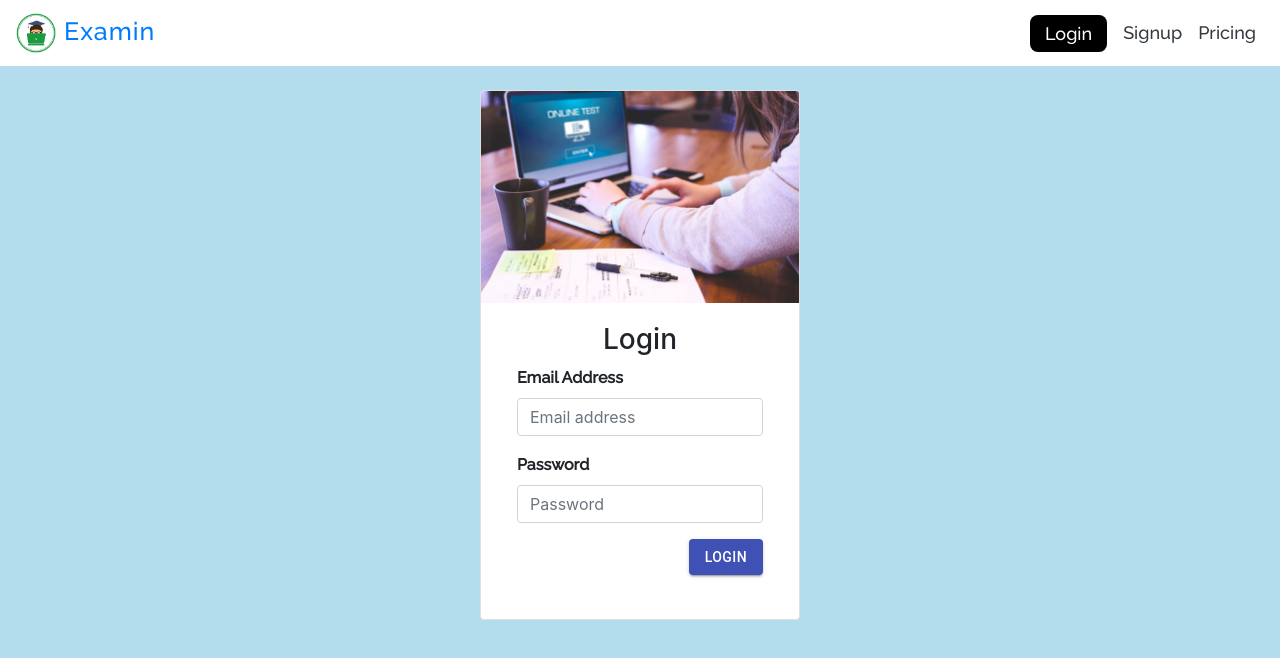
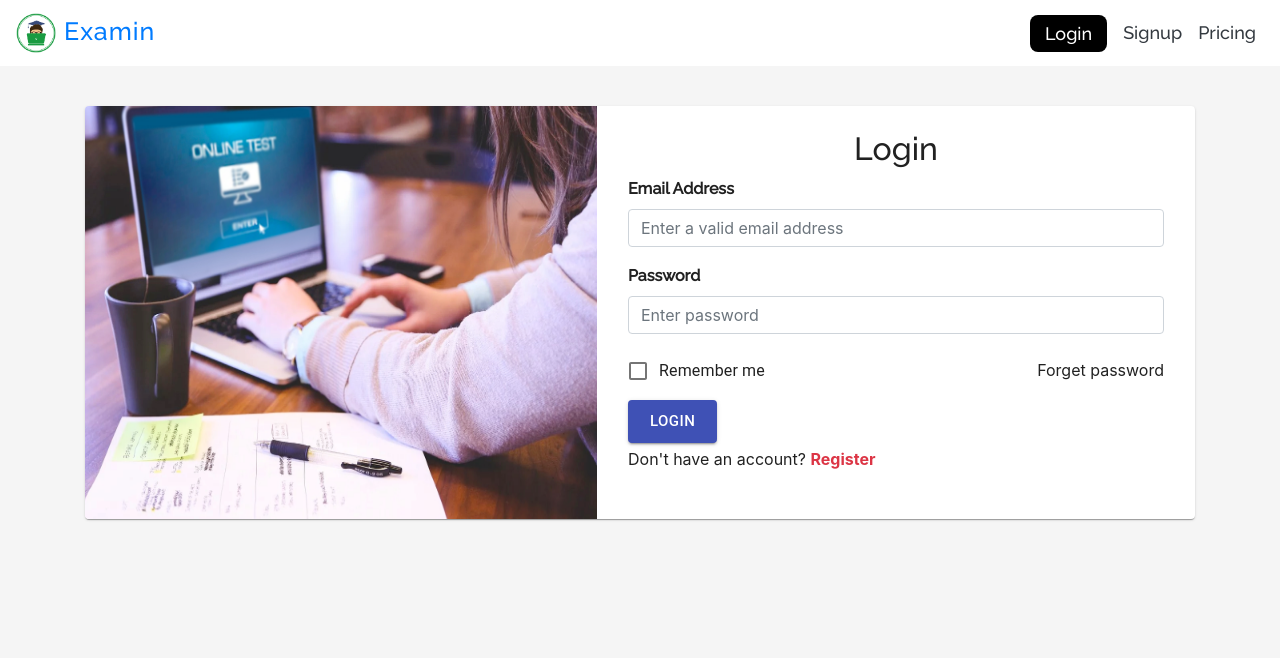
Before and after one commit to upendra-tarnoju/exam-portal, a React (Create React App) app in the folder frontend/: page /login in a window 1280 px wide. Shown: the top 658 px of the page. Built offline with nearby package versions, Linux system fonts and the light colour scheme.

Commit message:
updated login screen

```diff
--- a/frontend/src/components/login-component/examinerInput.js
+++ b/frontend/src/components/login-component/examinerInput.js
@@ -3,6 +3,7 @@ import { withRouter } from 'react-router-dom';
 
 import ExaminerService from '../../services/examinerApi';
 import ExaminerInputForm from '../../forms/examinerInputForm';
+import styles from './login.module.css';
 
 class ExaminerInput extends Component {
 	constructor(props) {
@@ -19,8 +20,10 @@ class ExaminerInput extends Component {
 
 	render() {
 		return (
-			<div>
-				<h3 className='bg-white text-center'>Enter details</h3>
+			<div className='d-flex justify-content-center flex-column py-4'>
+				<h3 className={`bg-white text-center ${styles.examinerInputHeading}`}>
+					Examiner details
+				</h3>
 				<ExaminerInputForm handleRedirect={this.handleRedirect} />
 			</div>
 		);
--- a/frontend/src/components/login-component/login.js
+++ b/frontend/src/components/login-component/login.js
@@ -1,23 +1,29 @@
 import React from 'react';
+import { connect } from 'react-redux';
+import { Card } from '@material-ui/core';
+
+import ExaminerInput from './examinerInput';
 import Navbar from '../header/navbar';
 import LoginCard from './loginCard';
-import { connect } from 'react-redux';
-
-import ExaminerInput from './examinerInput';
+import styles from './login.module.css';
 
 const Login = (props) => {
 	return (
-		<div className='container-fluid p-0'>
+		<div className={`container-fluid h-100 p-0 ${styles.bgGrey}`}>
 			<Navbar {...props} />
-			<div className='card mx-auto w-25 mt-4'>
-				<img
-					src={require('../../assets/login.jpg')}
-					alt={'login'}
-					className='card-img-top'
-				/>
-				<div className='card-body'>
-					{props.examinerInputWindow ? <ExaminerInput /> : <LoginCard />}
-				</div>
+			<div className='container'>
+				<Card className={styles.loginCard}>
+					<div className='d-flex'>
+						<img
+							src={require('../../assets/login.jpg')}
+							className={styles.loginImage}
+							alt='loginScreen'
+						/>
+						<div className='container'>
+							{props.examinerInputWindow ? <ExaminerInput /> : <LoginCard />}
+						</div>
+					</div>
+				</Card>
 			</div>
 		</div>
 	);
--- a/frontend/src/components/login-component/login.module.css
+++ b/frontend/src/components/login-component/login.module.css
@@ -1,3 +1,21 @@
 body {
 	background-color: white;
 }
+
+.loginImage {
+	max-width: 40vw;
+}
+
+.loginCard {
+	margin: 40px 0px;
+	height: calc(100% - 0px) !important;
+}
+
+.loginHeading,
+.examinerInputHeading {
+	font-family: 'Raleway';
+}
+
+.bgGrey {
+	background-color: #f5f5f5;
+}
--- a/frontend/src/components/login-component/loginCard.js
+++ b/frontend/src/components/login-component/loginCard.js
@@ -5,6 +5,7 @@ import { connect } from 'react-redux';
 import * as ActionTypes from '../../action';
 import UserService from '../../services/userApi';
 import LoginForm from '../../forms/loginForm';
+import styles from './login.module.css';
 
 class LoginCard extends Component {
 	constructor(props) {
@@ -40,8 +41,8 @@ class LoginCard extends Component {
 
 	render() {
 		return (
-			<div>
-				<h3 className='bg-white text-center'>Login</h3>
+			<div className='d-flex justify-content-center flex-column py-4'>
+				<h2 className={`bg-white text-center ${styles.loginHeading}`}>Login</h2>
 				{this.state.error ? (
 					<p className='mb-0 text-center text-danger font-weight-bold'>
 						* {this.state.error}
--- a/frontend/src/forms/loginForm.js
+++ b/frontend/src/forms/loginForm.js
@@ -1,7 +1,7 @@
 import React from 'react';
 import { Formik } from 'formik';
 import { Form } from 'react-bootstrap';
-import Button from '@material-ui/core/Button';
+import { Button, FormControlLabel, Checkbox } from '@material-ui/core';
 
 import schema from '../schema/loginSchema';
 import UserService from '../services/userApi';
@@ -35,7 +35,7 @@ let LoginForm = (props) => {
 							<Form.Control
 								type='text'
 								name='email'
-								placeholder='Email address'
+								placeholder='Enter a valid email address'
 								value={formikProps.values.email}
 								onBlur={formikProps.handleBlur}
 								onChange={formikProps.handleChange}
@@ -53,13 +53,12 @@ let LoginForm = (props) => {
 							<Form.Control
 								type='password'
 								name='password'
-								placeholder='Password'
+								placeholder='Enter password'
 								value={formikProps.values.password}
 								onBlur={formikProps.handleBlur}
 								onChange={formikProps.handleChange}
 								isInvalid={
-									formikProps.touched.password &&
-									formikProps.errors.password
+									formikProps.touched.password && formikProps.errors.password
 								}
 								required
 							/>
@@ -67,11 +66,31 @@ let LoginForm = (props) => {
 								{formikProps.errors.password}
 							</Form.Control.Feedback>
 						</Form.Group>
-						<div className='d-flex justify-content-end'>
-							<Button variant='contained' color='primary' type='submit'>
-								Login
-							</Button>
+						<div className='d-flex justify-content-between'>
+							<FormControlLabel
+								control={<Checkbox checked={false} name='remember' />}
+								label='Remember me'
+								className='align-self-center'
+							/>
+							<p className='mb-0 mt-2'>Forget password</p>
 						</div>
+						<Button
+							variant='contained'
+							color='primary'
+							type='submit'
+							size='large'
+						>
+							Login
+						</Button>
+						<p className='mb-0 mt-1'>
+							Don't have an account?{' '}
+							<a
+								href='/signup'
+								className='text-danger font-weight-bold cursor-pointer'
+							>
+								Register
+							</a>
+						</p>
 					</div>
 				</Form>
 			)}
```
